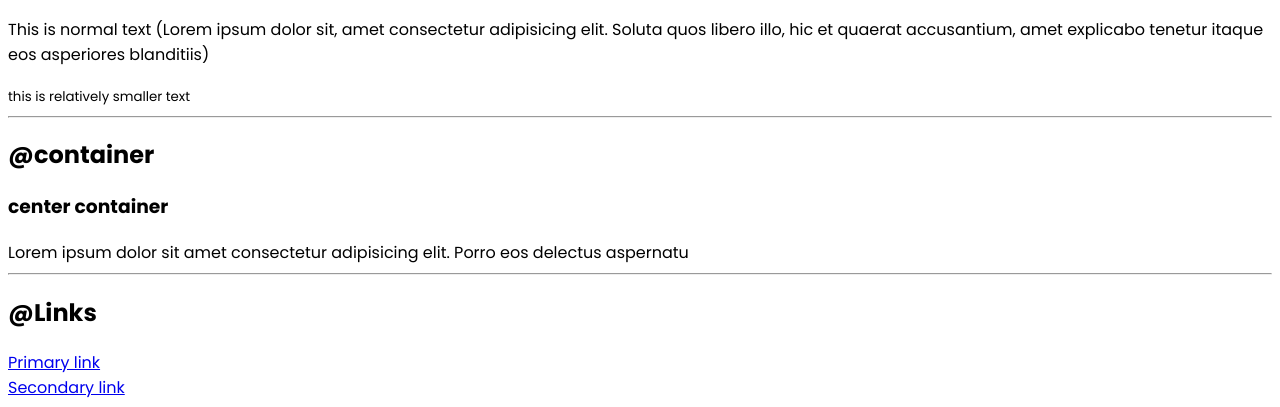
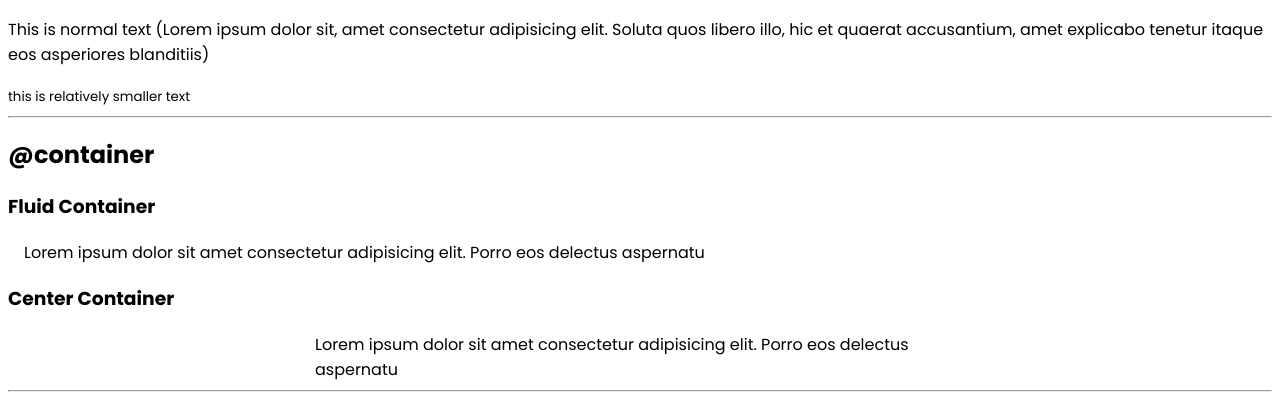
Before and after one commit to abhiavtar/abhijit-ghosh-portfolio, a plain HTML site: page index.html in a window 1280 px wide. Shown: the part 318-725 px from the top of the page. Drawn offline with Linux system fonts and the light colour scheme.

Commit message:
container-center

```diff
--- a/index.html
+++ b/index.html
@@ -36,9 +36,16 @@
 
     <h2>@container</h2>
 
-    <h3>center container</h3>
+    <h3>Fluid Container</h3>
 
-    <div>
+    <div class="container">
+      Lorem ipsum dolor sit amet consectetur adipisicing elit. Porro eos
+      delectus aspernatu
+    </div>
+
+    <h3>Center Container</h3>
+
+    <div class="container container-center">
       Lorem ipsum dolor sit amet consectetur adipisicing elit. Porro eos
       delectus aspernatu
     </div>
--- a/style.css
+++ b/style.css
@@ -3,3 +3,16 @@
 body{
     font-family: 'Poppins', sans-serif;
 }
+
+/* conatiner  */
+
+.container{
+    padding-left: 1rem;
+    padding-right: 1rem;
+}
+
+
+.container-center{
+max-width: 650px;
+margin: auto;
+}
```
